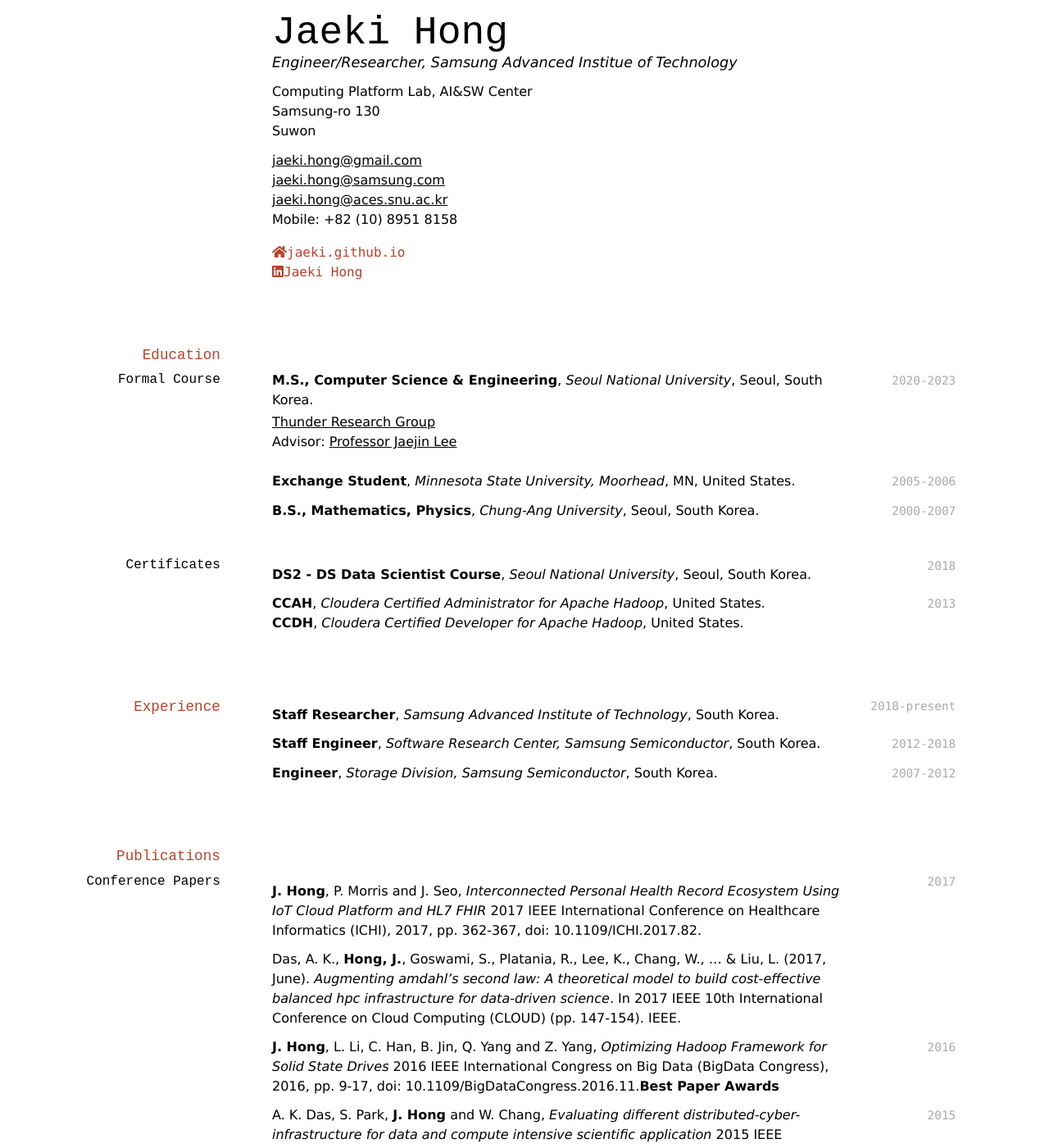
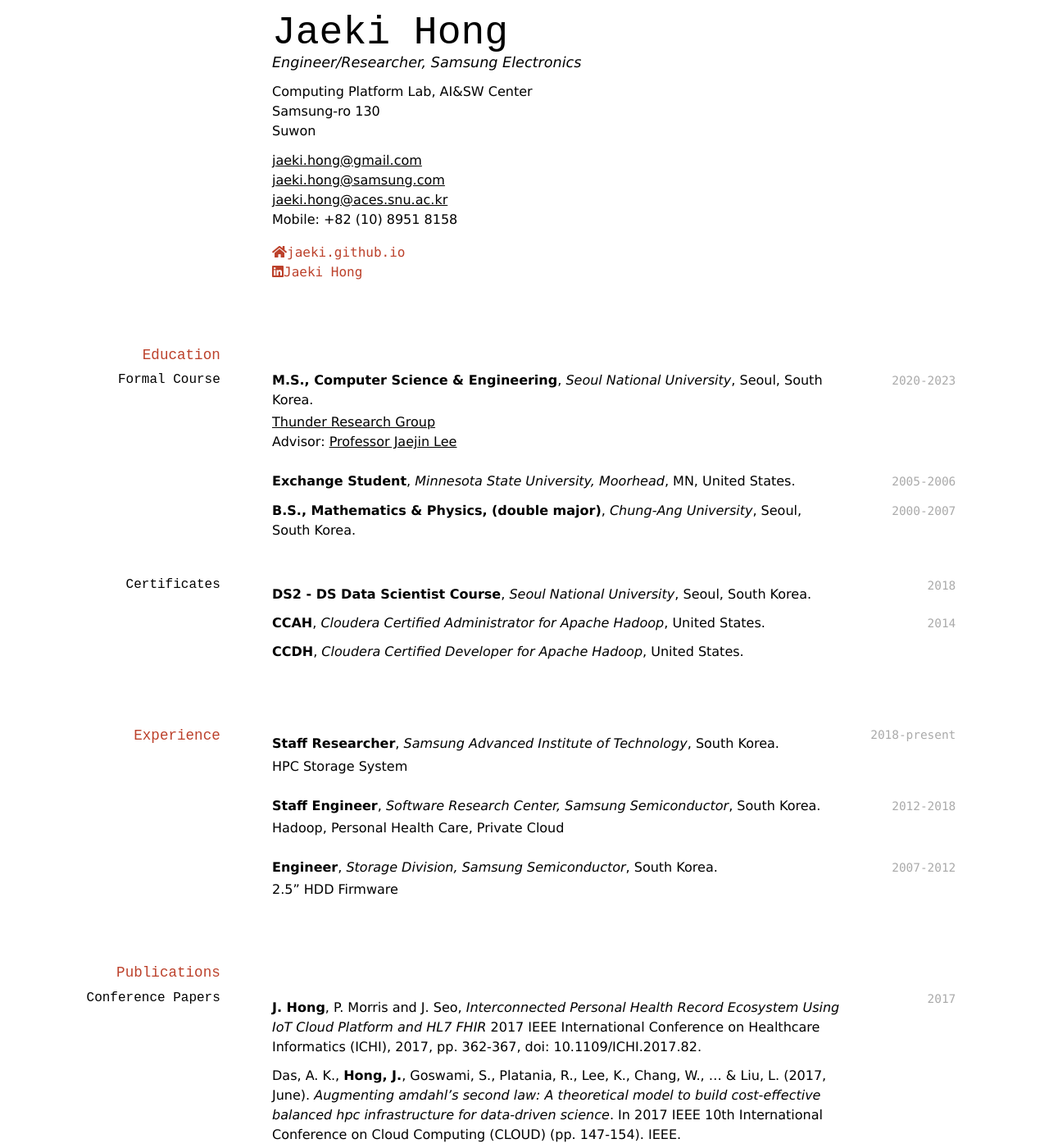
Before and after one commit to Jaeki/jaeki.github.io, a Jekyll site: the page built from index.md, in a window 1280 px wide and 1400 px high. Shown: the whole window at 82% size. Built offline with Jekyll 4.4.1, drawn with Linux system fonts in a browser that asks for light colours; nearby versions of some CDN libraries; a style sheet for code colours, icons or effects is not loaded.

Commit message:
Update index.md

```diff
--- a/index.md
+++ b/index.md
@@ -3,7 +3,7 @@ layout: cv
 title: Jaeki Hong's CV
 ---
 # Jaeki Hong
-Engineer/Researcher, Samsung Advanced Institue of Technology
+Engineer/Researcher, Samsung Electronics
 
 Computing Platform Lab, AI&SW Center<br/>
 Samsung-ro 130<br/>
@@ -31,7 +31,7 @@ Mobile: +82 (10) 8951 8158
 **Exchange Student**, *Minnesota State University, Moorhead*, MN, United States.<br/>
 
 `2000-2007`
-**B.S., Mathematics, Physics**, *Chung-Ang University*, Seoul, South Korea.
+**B.S., Mathematics & Physics, (double major)**, *Chung-Ang University*, Seoul, South Korea.
 
 ### Certificates
 
@@ -39,9 +39,10 @@ Mobile: +82 (10) 8951 8158
 
 **DS<sup>2</sup> - DS Data Scientist Course**, *Seoul National University*, Seoul, South Korea.<br/>
 
-`2013`
+`2014`
 
 **CCAH**, *Cloudera Certified Administrator for Apache Hadoop*, United States.<br/>
+
 **CCDH**, *Cloudera Certified Developer for Apache Hadoop*, United States.<br/>
 
 
@@ -50,14 +51,17 @@ Mobile: +82 (10) 8951 8158
 `2018-present`
 
 **Staff Researcher**, *Samsung Advanced Institute of Technology*, South Korea.
+- HPC Storage System
 
 `2012-2018`
 
 **Staff Engineer**, *Software Research Center, Samsung Semiconductor*, South Korea.
+- Hadoop, Personal Health Care, Private Cloud
 
 `2007-2012`
 
 **Engineer**, *Storage Division, Samsung Semiconductor*, South Korea.
+- 2.5" HDD Firmware
 
 ## Publications
 
```
